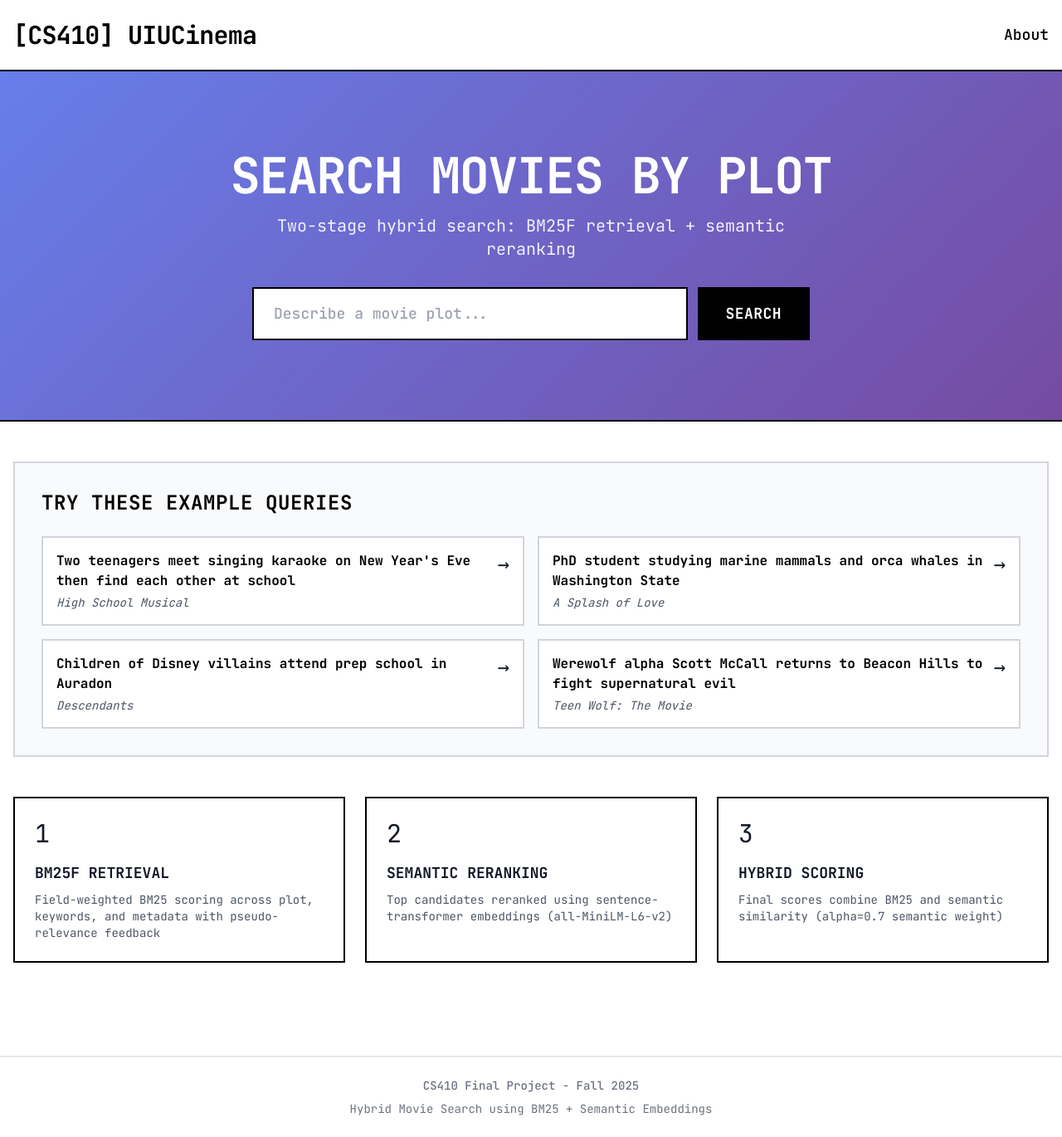
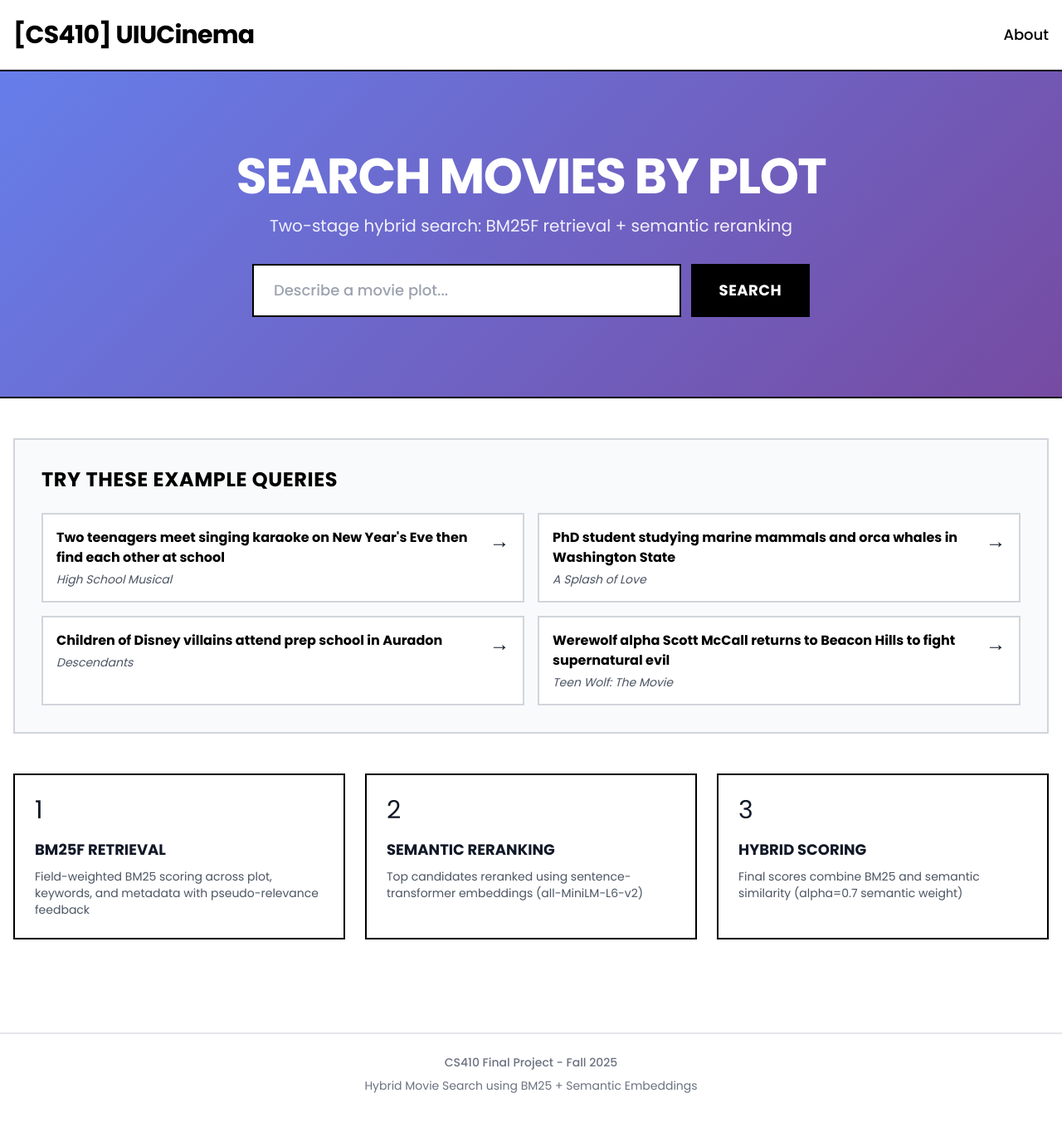
Before and after one commit to TheoXiong7/UIUCinema, a Flask app: page / in a window 1280 px wide. Shown: the whole page at 83% size. After the commit the page ends 1317 px from the top, so only its background shows below. Run offline with Flask 3, Linux system fonts and the light colour scheme; some libraries are stand-ins or nearby versions.

Commit message:
poppins font

```diff
--- a/templates/base.html
+++ b/templates/base.html
@@ -7,10 +7,10 @@
     <script src="https://cdn.tailwindcss.com"></script>
     <link rel="preconnect" href="https://fonts.googleapis.com">
     <link rel="preconnect" href="https://fonts.gstatic.com" crossorigin>
-    <link href="https://fonts.googleapis.com/css2?family=JetBrains+Mono:wght@400;500;700&display=swap" rel="stylesheet">
+    <link href="https://fonts.googleapis.com/css2?family=Poppins:wght@400;500;700&display=swap" rel="stylesheet">
     <style>
         body {
-            font-family: 'JetBrains Mono', monospace;
+            font-family: 'Poppins', sans-serif;
         }
         .hero-gradient {
             background: linear-gradient(135deg, #667eea 0%, #764ba2 100%);
```
